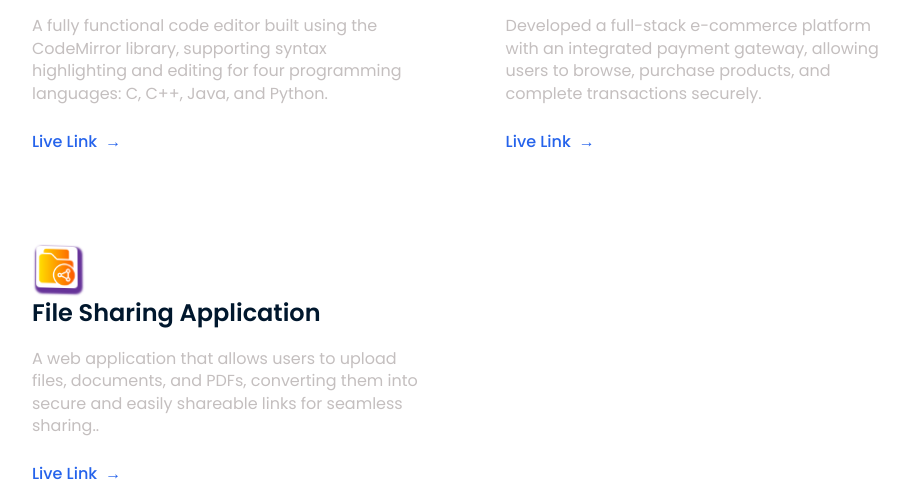
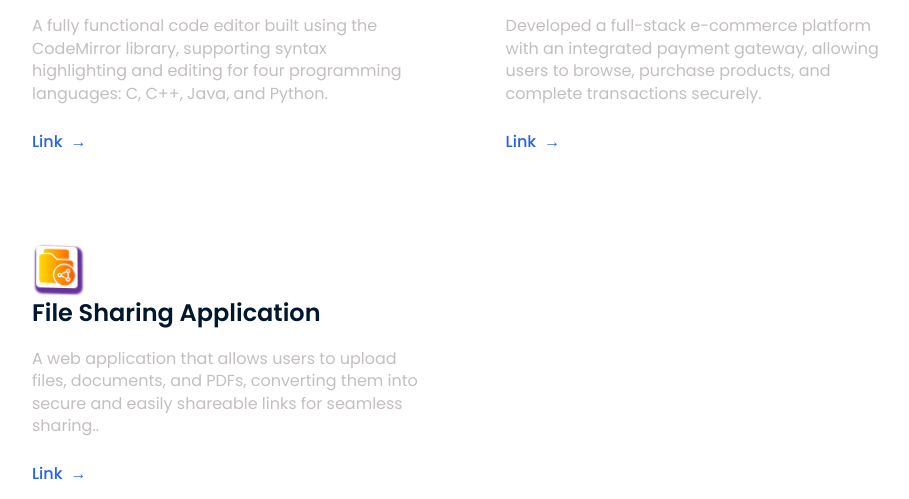
Before and after one commit to Rahul-krx/Portfolio, a plain HTML site: page index.html in a window 1280 px wide. Shown: the part 1804-2303 px from the top of the page, without its empty margins (176-1085 px from the left). Drawn offline with nearby package versions, Linux system fonts and the light colour scheme.

Commit message:
done some changes

```diff
--- a/index.html
+++ b/index.html
@@ -115,7 +115,7 @@
                 <div class="icon "><img src="assests/metadata_10063455.png" alt=""></div>
                 <h2 class="title ">Code Editor</h2>
                 <p class="description">A fully functional code editor built using the CodeMirror library, supporting syntax highlighting and editing for four programming languages: C, C++, Java, and Python.</p>
-                <a href="#" class="live-link">Live Link</a>
+                <a href="https://github.com/Rahul-krx/Online-Code-Editor" target="_blank" class="live-link">Link</a>
             </div>
 
             <!-- Full Stack E-commerce -->
@@ -123,13 +123,13 @@
                 <div class="icon "><img src="assests/cart_6397236.png" alt=""></div>
                 <h2 class="title">Full Stack E-commerce</h2>
                 <p class="description">Developed a full-stack e-commerce platform with an integrated payment gateway, allowing users to browse, purchase products, and complete transactions securely.</p>
-                <a href="#" class="live-link">Live Link</a>
+                <a href="https://github.com/Rahul-krx/Ecommerce_stripe" target="_blank" class="live-link">Link</a>
             </div>
             <div class="card">
                 <div class="icon "><img src="assests/folder_9782480.png" alt=""></div>
                 <h2 class="title">File Sharing Application</h2>
                 <p class="description">A web application that allows users to upload files, documents, and PDFs, converting them into secure and easily shareable links for seamless sharing..</p>
-                <a href="#" class="live-link">Live Link</a>
+                <a href="https://github.com/Rahul-krx/File_Sharing_Application" target="_blank" class="live-link">Link</a>
             </div>
         </div>
 
```
